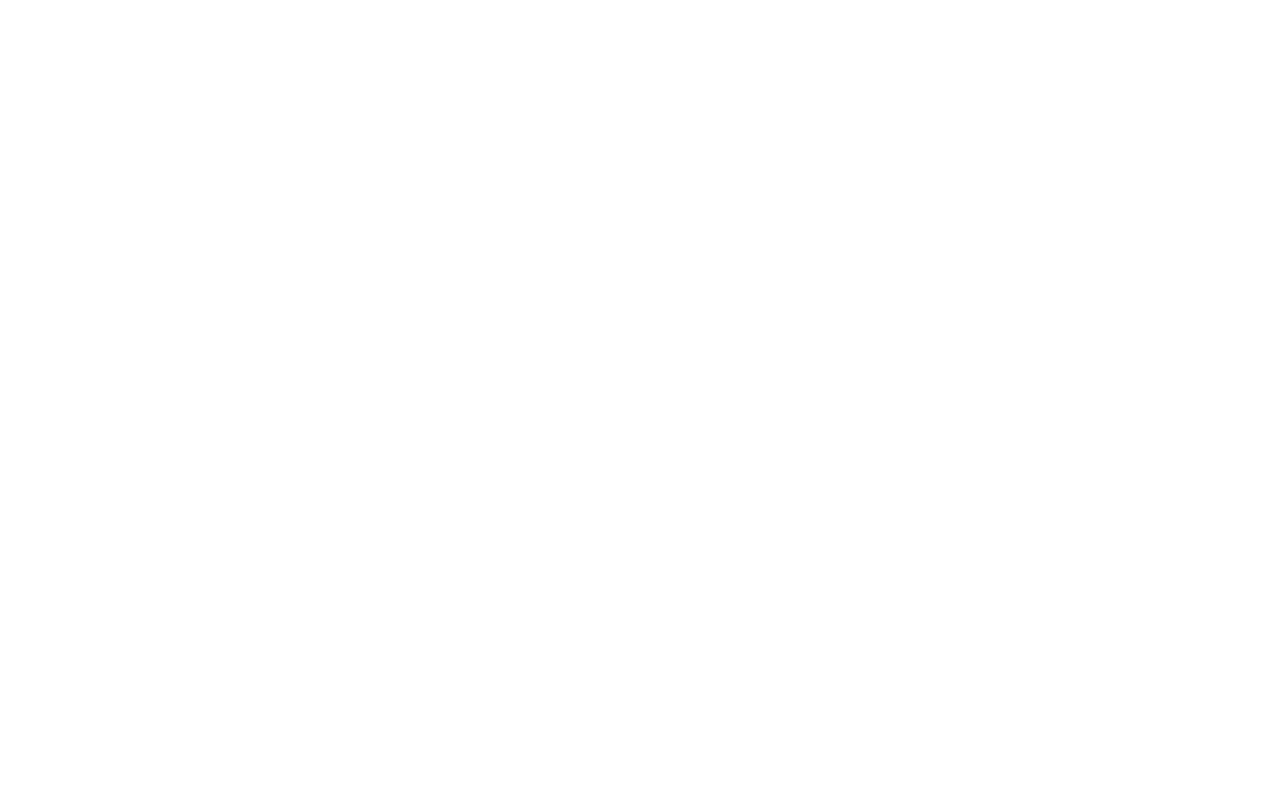
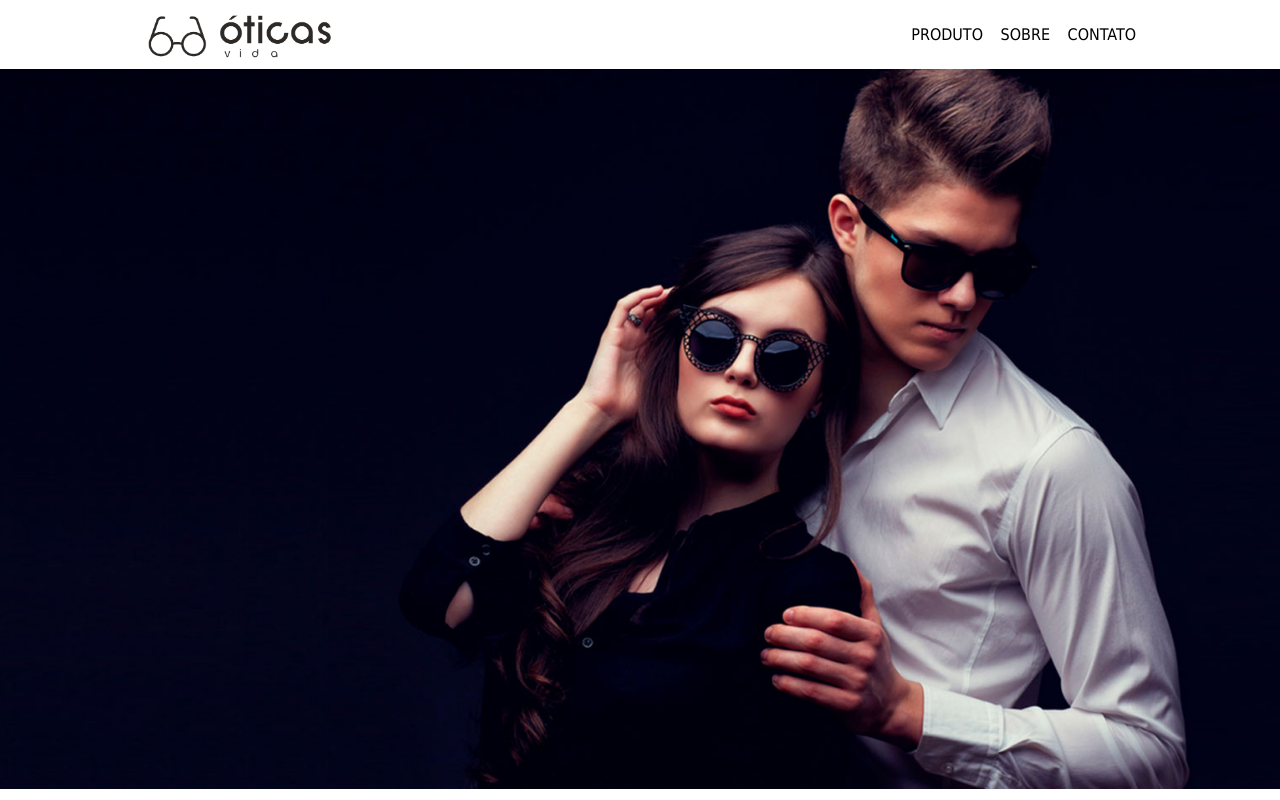
Before and after one commit to g4brielpy/oticas-vida, a Next.js app in the folder oticas-app/: page / in a window 1280 px wide. Built offline with nearby package versions, Linux system fonts and the light colour scheme.

Commit message:
Add Banner

```diff
--- /dev/null
+++ b/oticas-app/src/components/SectionBanner/index.jsx
@@ -0,0 +1,15 @@
+import Image from "next/image";
+import Banner from "@/../public/capa.png";
+import style from "./index.module.css";
+
+export function SectionBanner() {
+  return (
+    <section id={style.container_banner}>
+      <div>
+        <p></p>
+        <h1></h1>
+        <p></p>
+      </div>
+    </section>
+  );
+}
--- /dev/null
+++ b/oticas-app/src/components/SectionBanner/index.module.css
@@ -0,0 +1,7 @@
+#container_banner {
+  background: url("../../../public/capa.png") no-repeat center right;
+  background-size: cover;
+
+  width: 100vw;
+  height: 90vh;
+}
--- a/oticas-app/src/pages/index.jsx
+++ b/oticas-app/src/pages/index.jsx
@@ -1,4 +1,6 @@
 import Head from "next/head";
+import { Header } from "@/components/Header";
+import { SectionBanner } from "@/components/SectionBanner";
 
 export default function Home() {
   return (
@@ -9,7 +11,10 @@
         <meta name="viewport" content="width=device-width, initial-scale=1" />
         <link rel="icon" href="/favicon.ico" />
       </Head>
-      <main></main>
+      <Header></Header>
+      <main>
+        <SectionBanner />
+      </main>
     </>
   );
 }
```
